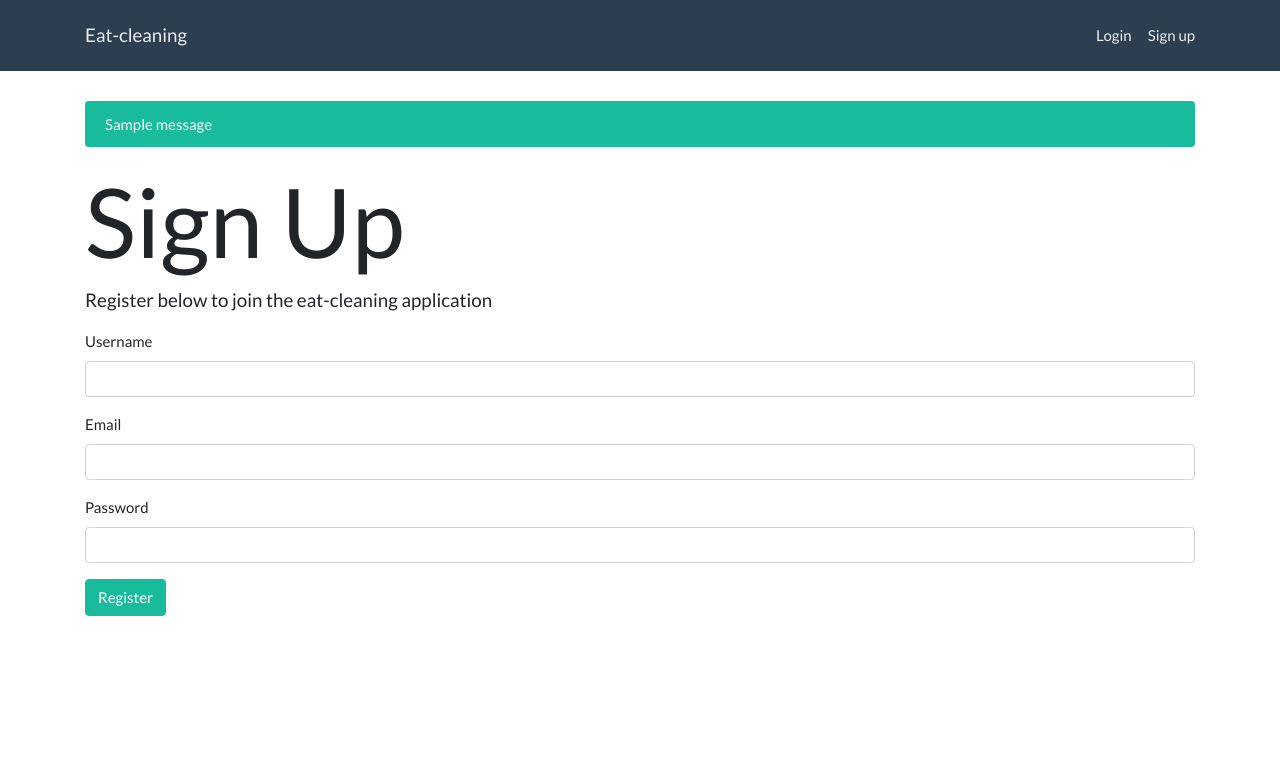
After one commit to quyenpham94/eat-cleaning-app, a Flask app: page /register in a window 1280 px wide. The commit adds this page. Shown: the top 784 px of the page. Run offline with Flask 2, Linux system fonts and the light colour scheme; tables that the repository leaves empty hold one stand-in row (values such as "Sample post"); one stand-in notice (Sample message) is shown; some libraries are stand-ins or nearby versions.

Commit message:
complete login, logout, signup

```diff
--- a/app.py
+++ b/app.py
@@ -1,7 +1,7 @@
 from flask import Flask, render_template, redirect, session, flash
-from models import connect_db, db
+from models import connect_db, db, User
 from sqlalchemy.exc import IntegrityError
-
+from forms import UserForm, LoginForm
 
 app = Flask(__name__)
 
@@ -17,3 +17,52 @@ def home_page():
     """Home page."""
 
     return render_template('index.html')
+
+@app.route('/register', methods=['GET','POST'])
+def register_user():
+    form = UserForm()
+
+    if form.validate_on_submit():
+        username = form.username.data
+        email = form.email.data
+        password = form.password.data
+
+        new_user = User.register(username, email, password)
+
+        db.session.add(new_user)
+
+        try:
+            db.session.commit()
+        except IntegrityError:
+            form.username.errors.append('Username taken. Please choose another username')
+            return render_template('register.html', form=form)
+
+        session['user_id'] = new_user.id
+        flash('Welcome! Succesfully Created Your Account! ', "success")
+        return redirect('/')
+
+    return render_template('register.html', form=form)
+
+
+@app.route('/login', methods=["GET","POST"])
+def login_user():
+    form = LoginForm()
+    if form.validate_on_submit():
+        username = form.username.data
+        password = form.password.data
+
+        user = User.authenticate(username, password)
+        if user:
+            flash(f"Welcome back, {user.username}! ", "primary")
+            session['user_id'] = user.id
+            return redirect('/')
+        else:
+            form.username.errors = ["Invalid username/password."]
+
+    return render_template('login.html', form=form)
+
+@app.route('/logout')
+def logout_user():
+    session.pop('user_id')
+    flash("Goodbye, see you next meal!", "info")
+    return redirect('/')
--- a/forms.py
+++ b/forms.py
@@ -1,7 +1,16 @@
 from flask_wtf import FlaskForm
 from wtforms import StringField, PasswordField
-from wtforms.validators import InputRequired
+from wtforms.validators import DataRequired, Email, Length
 
 class UserForm(FlaskForm):
-    username = StringField("Username", validators=[InputRequired()])
-    password = StringField("Password", validators=[InputRequired])
+    """Signup Form."""
+
+    username = StringField("Username", validators=[DataRequired()])
+    email = StringField("Email", validators=[DataRequired(), Email()])
+    password = PasswordField("Password", validators=[Length(min=6)])
+
+class LoginForm(FlaskForm):
+    """Login Form."""
+
+    username = StringField("Username", validators=[DataRequired()])
+    password = PasswordField("Password", validators=[Length(min=6)])
--- /dev/null
+++ b/templates/base.html
@@ -0,0 +1,41 @@
+<html>
+
+<head>
+  <link rel="stylesheet" href="https://bootswatch.com/4/flatly/bootstrap.min.css">
+  <link rel="stylesheet" href="https://cdnjs.cloudflare.com/ajax/libs/font-awesome/5.12.0/css/all.min.css">
+
+</head>
+
+<body>
+  <nav class="navbar navbar-light bg-primary justify-content-between ">
+    <div class="container">
+      <a href="/" class="navbar-brand text-light">Eat-cleaning</a>
+      <ul class="nav navbar-nav flex-row float-right">
+        {% if session['user_id'] %}
+        <li class="nav-item">
+          <a class="nav-link pr-3 text-light" href="/logout">Logout</a>
+        </li>
+        {% else %}
+        <li class="nav-item">
+          <a class="nav-link pr-3 text-light" href="/login">Login</a>
+        </li>
+        <li class="nav-item">
+          <a class="nav-link text-light" href="/register">Sign up</a>
+        </li>
+        {% endif %}
+      </ul>
+    </div>
+  </nav>
+
+  <div class="container" style="margin-top: 2em">
+    {% for category, msg in get_flashed_messages(with_categories=True) %}
+    <div class="alert alert-{{category}}">{{ msg }}</div>
+    {% endfor %}
+
+    {% block content %}
+    {% endblock %}
+  </div>
+
+</body>
+
+</html>
--- /dev/null
+++ b/templates/register.html
@@ -0,0 +1,26 @@
+{% extends 'base.html' %}
+
+{% block content %}
+<h1 class="display-1">Sign Up</h1>
+<p class="lead">Register below to join the eat-cleaning application</p>
+<form method="POST">
+    {{ form.hidden_tag() }}
+
+    {% for field in form
+        if field.widget.input_type != 'hidden' %}
+    <p>
+        {{ field.label }}
+        {{ field(class_="form-control") }}
+
+        {% for error in field.errors %}
+        <span class="form-text text-danger">{{ error }}</span>
+
+        {% endfor %}
+    </p>
+    {% endfor %}
+
+    <button class="btn btn-success" type="submit">Register</button>
+
+</form>
+
+{% endblock %}
```
Also changed, not shown: models.py (+10 -3 lines), templates/index.html (+7 -12 lines), templates/login.html (added, +26 -0 lines).
